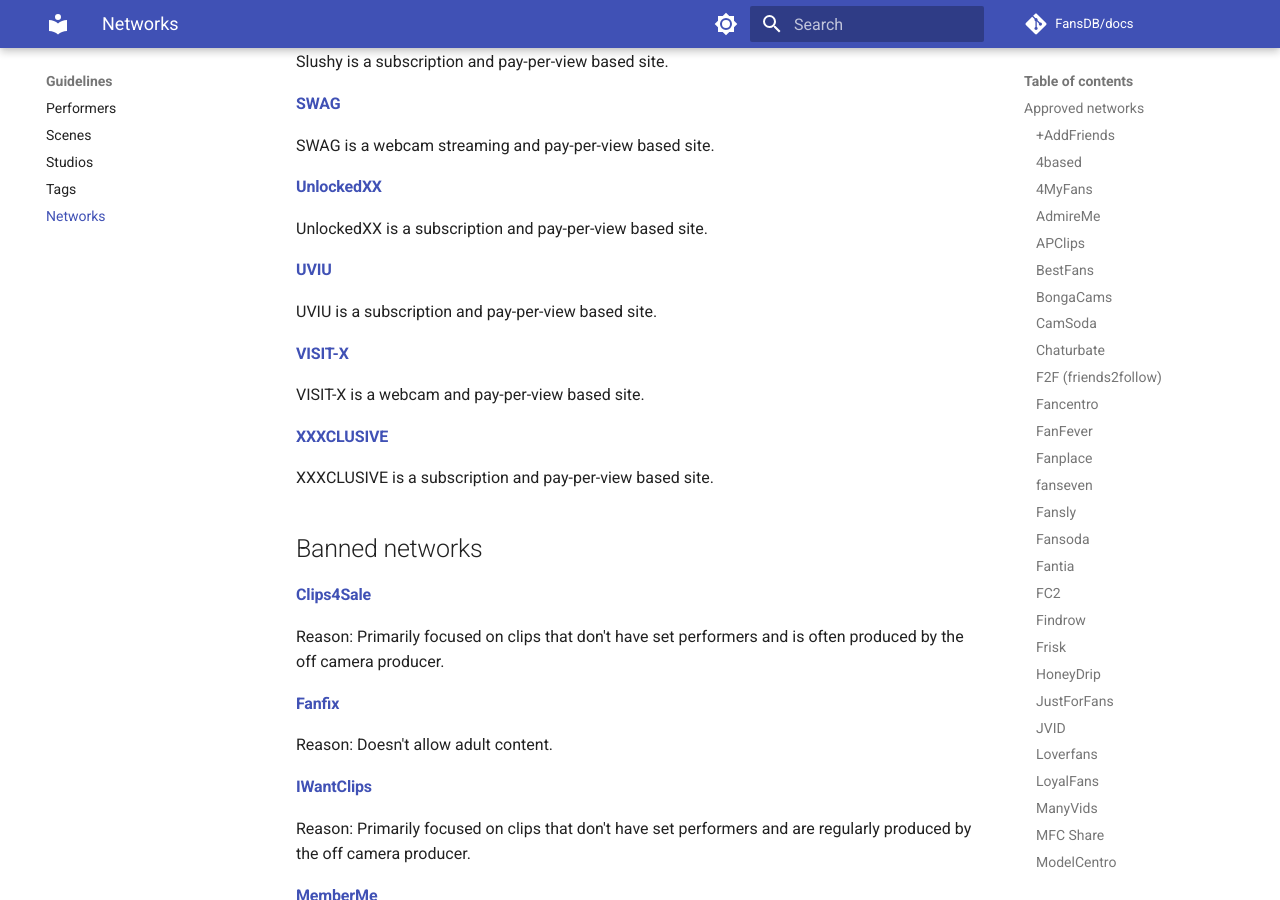
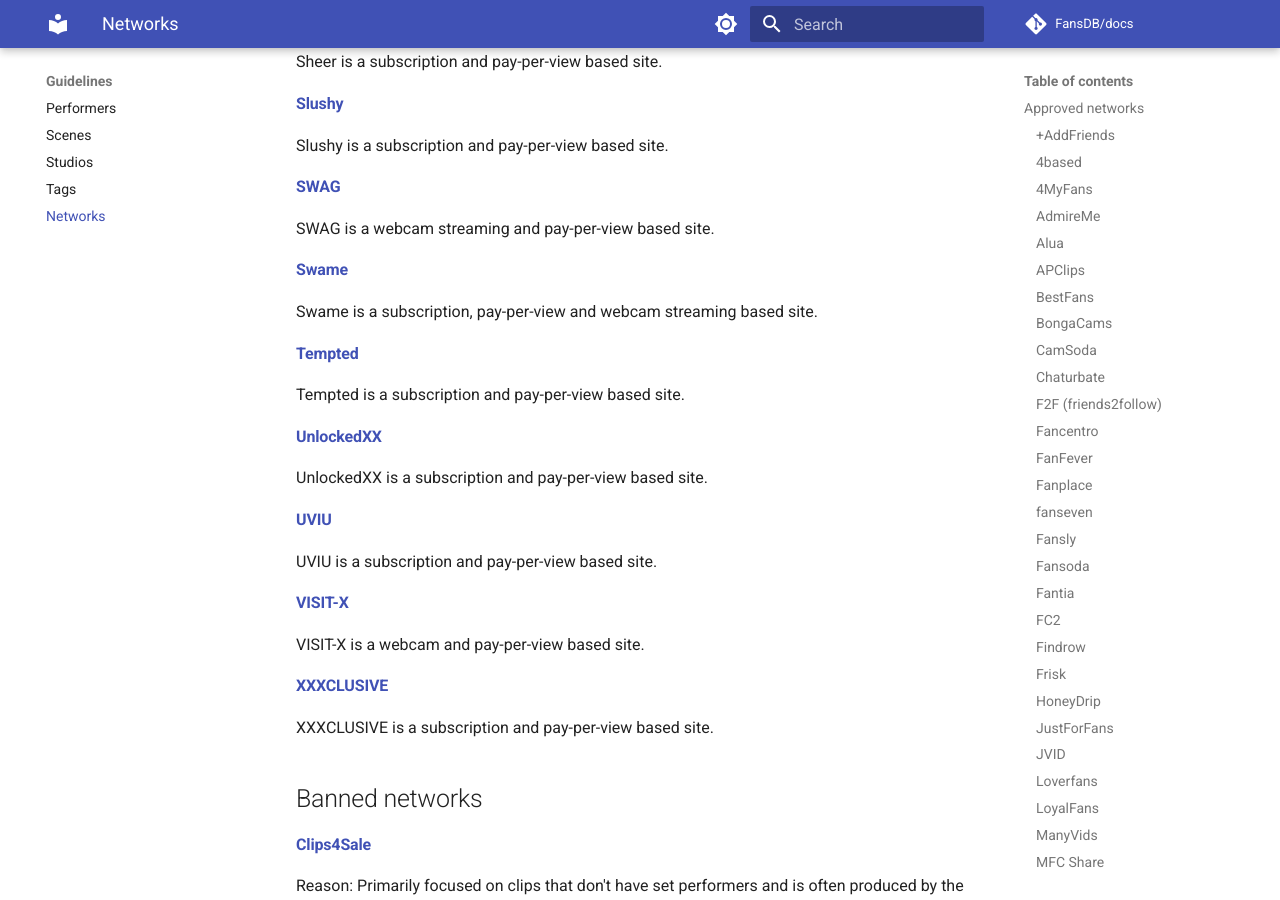
Before and after one commit to FansDB/docs, an MkDocs documentation site: the page built from docs/networks.md, in a window 1280 px wide and 900 px high, scrolled down 3336 px. Built offline with MkDocs 1.6.1 and Material for MkDocs 9.7.7, drawn with Linux system fonts in a browser that asks for light colours; comment, search, counter and statistics services are not loaded; some of the changed text lies outside the part shown.

Commit message:
Add new networks

```diff
--- a/docs/networks.md
+++ b/docs/networks.md
@@ -30,6 +30,10 @@
 #### [AdmireMe](https://admireme.vip/){target=_blank}
 
 AdmireMe is a subscription based site.
+
+#### [Alua](https://alua.com/){target=_blank}
+
+Alua is a subscription based site.
 
 #### [APClips](https://apclips.com/){target=_blank}
 
@@ -166,6 +170,14 @@
 
 SWAG is a webcam streaming and pay-per-view based site.
 
+#### [Swame](https://swame.com/){target=_blank}
+
+Swame is a subscription, pay-per-view and webcam streaming based site.
+
+#### [Tempted](https://tempted.com/){target=_blank}
+
+Tempted is a subscription and pay-per-view based site.
+
 #### [UnlockedXX](https://www.unlockedxx.com/){target=_blank}
 
 UnlockedXX is a subscription and pay-per-view based site.
```
Also changed, not shown: docs/news/posts/2024-04-25-approved-networks.md (added, +17 -0 lines), docs/news/posts/2024-02-23-approved-networks.md (line endings or trailing spaces).
